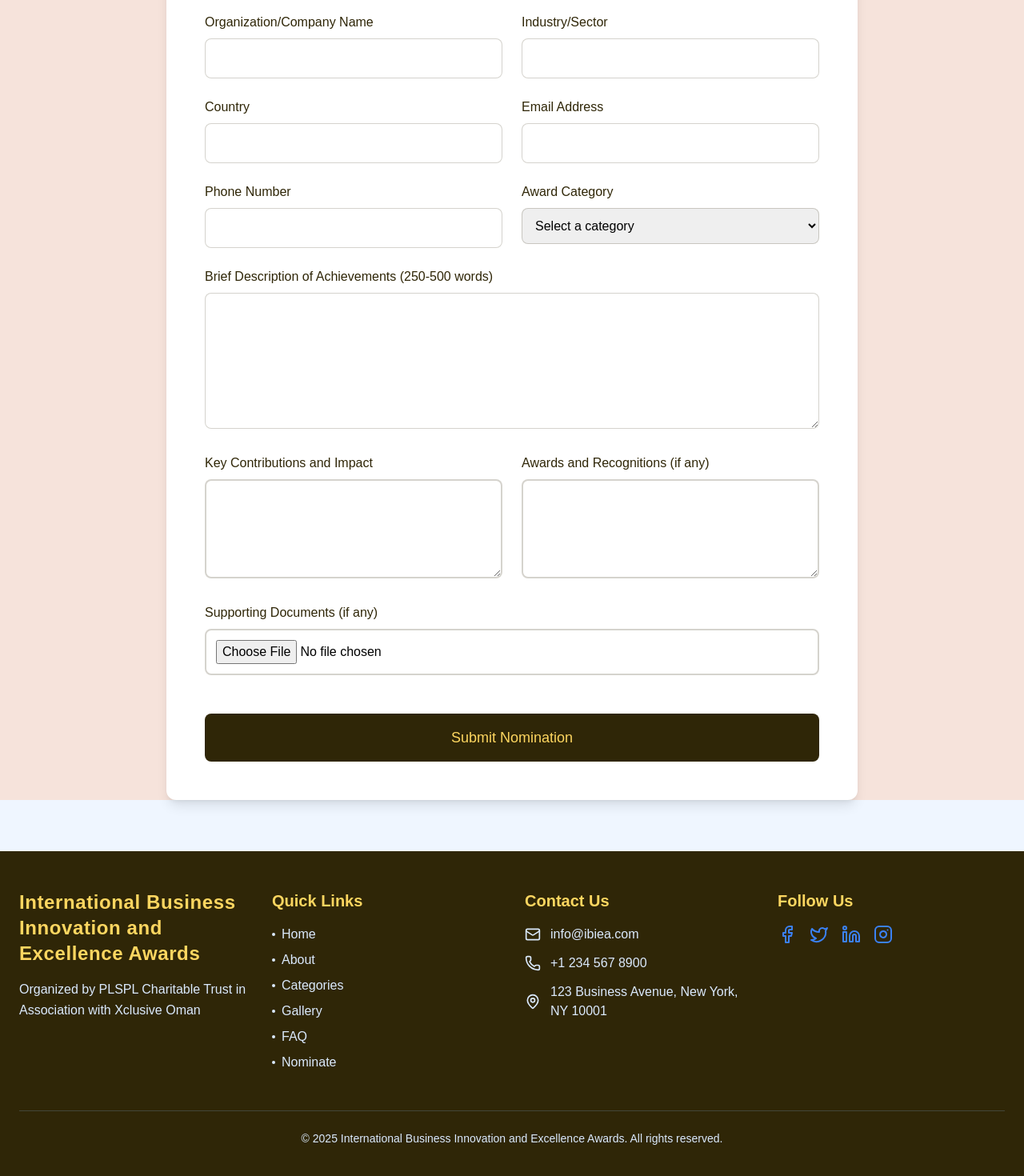
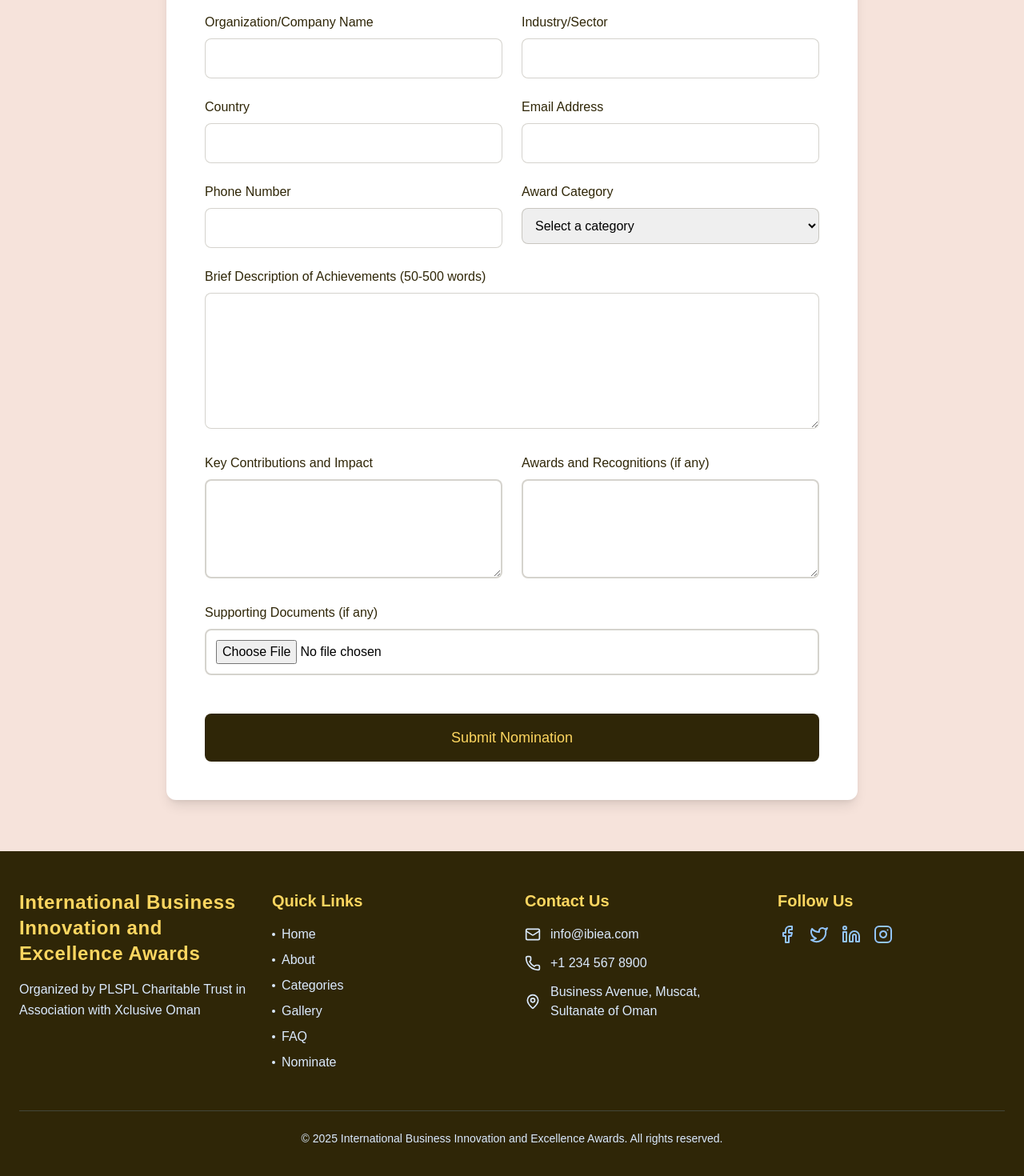
Before and after one commit to adityakkpk/EGS-AwardWebsite, a Next.js app: page /nominate in a window 1280 px wide. Shown: the part 474-1944 px from the top of the page at 80% size. Built offline with nearby package versions, Linux system fonts and the light colour scheme; a web font is replaced by a local one.

Commit message:
Remove alerts and Implement Toast

```diff
--- a/package.json
+++ b/package.json
@@ -16,7 +16,8 @@
     "lucide-react": "^0.475.0",
     "next": "15.1.7",
     "react": "^19.0.0",
-    "react-dom": "^19.0.0"
+    "react-dom": "^19.0.0",
+    "react-hot-toast": "^2.5.2"
   },
   "devDependencies": {
     "@types/node": "^20.17.19",
--- a/src/app/layout.tsx
+++ b/src/app/layout.tsx
@@ -3,6 +3,7 @@
 import "./globals.css";
 import Nav from "../components/Nav";
 import Footer from "../components/Footer";
+import { Toaster } from "react-hot-toast";
 
 const arsenal = Arsenal({
   weight: ['400', '700'],
@@ -26,7 +27,10 @@
         className={`${arsenal.variable} font-arsenal antialiased overflow-x-hidden`}
       >
         <Nav />
-        <main className="bg-[#F6E3DB]">{children}</main>
+        <main className="bg-[#F6E3DB]">
+          {children}
+          <Toaster position="top-right" />
+        </main>
         <Footer />
       </body>
     </html>
--- a/src/app/nominate/page.tsx
+++ b/src/app/nominate/page.tsx
@@ -1,8 +1,8 @@
 "use client";
 
 import type React from "react";
-import Head from "next/head";
 import { useState } from "react";
+import toast from "react-hot-toast";
 
 export default function Nominate() {
   const [formData, setFormData] = useState({
@@ -20,6 +20,7 @@
   });
   const [supportingDoc, setSupportingDoc] = useState<File | null>(null);
   const [errors, setErrors] = useState<Record<string, string>>({});
+  const [isSubmitting, setIsSubmitting] = useState(false);
 
   const handleChange = (
     e: React.ChangeEvent<
@@ -87,11 +88,11 @@
 
     // Achievements validation
     if (
-      formData.achievements.length < 250 ||
+      formData.achievements.length < 50 ||
       formData.achievements.length > 500
     ) {
       newErrors.achievements =
-        "Achievement description must be between 250-500 words";
+        "Achievement description must be between 50-500 words";
     }
 
     // Required fields validation
@@ -134,6 +135,8 @@
       const formInputData = new FormData();
       console.log(formData);
 
+      setIsSubmitting(true);
+
       // Append all form fields
       Object.entries(formData).forEach(([key, value]) => {
         formInputData.append(key, value);
@@ -150,7 +153,7 @@
       });
 
       if (response.ok) {
-        alert("Nomination submitted successfully!");
+        toast.success("Nomination submitted successfully!");
         setFormData({
           fullName: "",
           designation: "",
@@ -167,9 +170,12 @@
       } else {
         throw new Error("Failed to submit nomination");
       }
-    } catch (error) {
+    } catch (error: any) {
       console.error("Error submitting nomination:", error);
-      alert("Failed to submit nomination. Please try again.");
+      toast.error("Failed to submit nomination: ", error.message);
+      setIsSubmitting(false);
+    } finally {
+      setIsSubmitting(false);
     }
   };
 
@@ -185,7 +191,7 @@
         </div>
       </section>
 
-      <div className="max-w-4xl mx-auto -mt-10 px-4 mb-16">
+      <div className="max-w-4xl mx-auto -mt-10 px-4 pb-16">
         <div className="bg-white rounded-xl shadow-lg p-8 md:p-12">
           <h1 className="text-3xl font-bold mb-8 text-center text-[#2f2607]">
             Nomination Form
@@ -417,7 +423,7 @@
                 htmlFor="achievements"
                 className="block mb-2 text-[#2f2607] font-medium"
               >
-                Brief Description of Achievements (250-500 words)
+                Brief Description of Achievements (50-500 words)
               </label>
               <textarea
                 id="achievements"
@@ -513,6 +519,7 @@
                 className="w-full bg-[#2f2607] text-[#fdd660] px-6 py-4 rounded-lg
                          hover:bg-[#463a0f] transition-colors duration-300
                          font-medium text-lg"
+                disabled={isSubmitting}
               >
                 Submit Nomination
               </button>
--- a/src/components/About.tsx
+++ b/src/components/About.tsx
@@ -7,7 +7,7 @@
       <div className="max-w-screen-xl mx-auto px-4 py-12">
         <h1
           className="text-4xl md:text-5xl font-bold mb-8 text-center text-[#2f2607]
-                     animate-fade-in hover:scale-105 transition-transform duration-300"
+                     animate-fade-in hover:scale-105 transition-transform duration-300 pt-5"
         >
           About the Awards
         </h1>
--- a/src/components/Footer.tsx
+++ b/src/components/Footer.tsx
@@ -64,7 +64,7 @@
                 },
                 {
                   icon: MapPin,
-                  content: "123 Business Avenue, New York, NY 10001",
+                  content: "Business Avenue, Muscat, Sultanate of Oman",
                   href: "#"
                 },
               ].map((item, index) => (
@@ -96,7 +96,7 @@
                   href={social.href}
                   target="_blank"
                   rel="noopener noreferrer"
-                  className="transform hover:scale-110 text-blue-500 hover:text-blue-200
+                  className="transform hover:scale-110 text-blue-300 hover:text-blue-200
                            transition-all duration-300 opacity-80 hover:opacity-100
                            animate-fade-in"
                   style={{ animationDelay: `${index * 100}ms` }}
```
Also changed, not shown: 1 other file (tests, documents, lock files or other folders).
